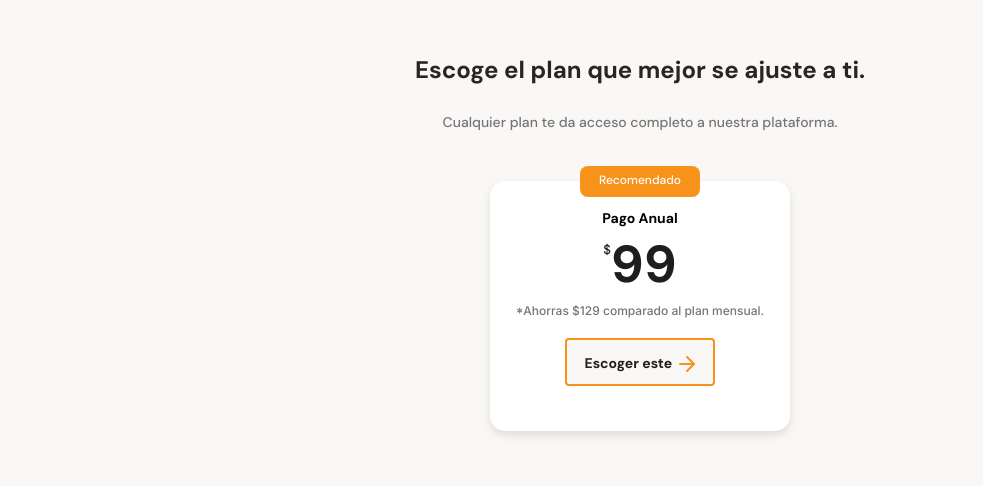
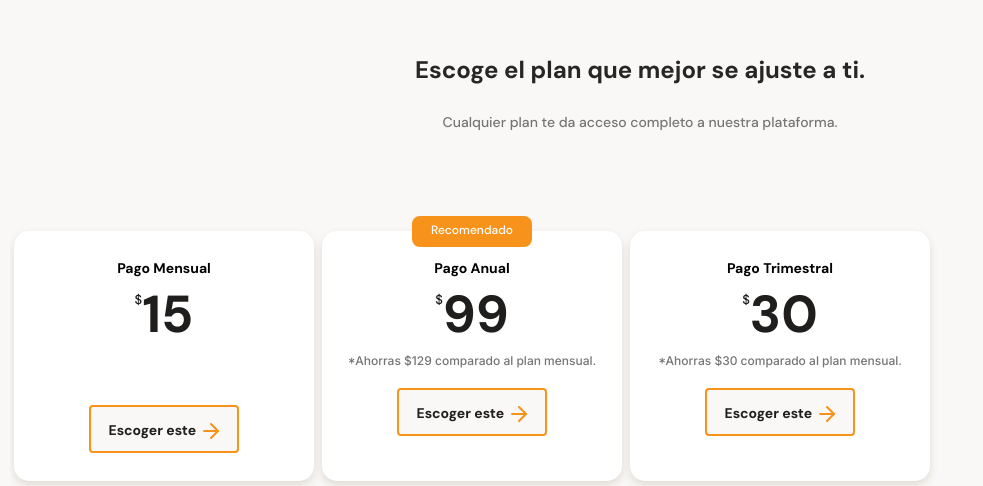
Before and after one commit to Yarce22/BatataBit, a plain HTML site: page index.html in a window 1280 px wide. Shown: the part 2311-2797 px from the top of the page, without its empty margins (0-983 px from the left). Drawn offline with Linux system fonts and the light colour scheme.

Commit message:
Se termino la ultima section y se agregaron los scroll con CSS

```diff
--- a/index.html
+++ b/index.html
@@ -28,6 +28,7 @@
                 <h2>Visibilizamos todas las tasas de cambio.</h2>
                 <p>Traemos información en tiempo real de las casas de cambio y las monedas más importantes del mundo.</p>
             </div>
+            <section class="table-container--slider">
                 <section class="main-tables-container">
                     <div class="main-currency-table">
                         <p class="currency-table--title">Monedas</p>
@@ -55,9 +56,9 @@
                             <p> <b>Actualizado:</b> 19 Julio 23:45</p>
                         </div>
                     </div>
-                <button class="arrow-right-container">
+                    <!-- <button class="arrow-right-container">
                             <span></span>
-                </button>
+                    </button> -->
                 </section>
                 <section class="main-tables-container-2">
                     <div class="main-commission-table">
@@ -85,9 +86,10 @@
                             <p> <b>Actualizado:</b> 19 Julio 23:45</p>
                         </div>
                     </div>
-                    <a href="" class="arrow-left-container">
+                    <!-- <button href="" class="arrow-left-container">
                         <span></span>
-                    </a>
+                    </button> -->
+                </section>
             </section>
         </section>
         <section class="main-product-detail">
@@ -135,11 +137,26 @@
             </div>
             <section class="plans-container--slider">
                 <article class="plans-container--card">
+                    <div class="plan-info-container">
+                        <h3 class="plan-card--title">Pago Mensual</h3>
+                        <p class="plan-card--price"><span>$</span>15</p>
+                        <button class="plan-card--ca plan-2">Escoger este <span></span></button>
+                    </div>
+                </article>
+                <article class="plans-container--card">
                     <p class="recommended">Recomendado</p>
                     <div class="plan-info-container">
                         <h3 class="plan-card--title">Pago Anual</h3>
                         <p class="plan-card--price"><span>$</span>99</p>
                         <pc class="plan-card--saving">*Ahorras $129 comparado al plan mensual.</pc>
+                        <button class="plan-card--ca">Escoger este <span></span></button>
+                    </div>
+                </article>
+                <article class="plans-container--card">
+                    <div class="plan-info-container">
+                        <h3 class="plan-card--title">Pago Trimestral</h3>
+                        <p class="plan-card--price"><span>$</span>30</p>
+                        <pc class="plan-card--saving">*Ahorras $30 comparado al plan mensual.</pc>
                         <button class="plan-card--ca">Escoger este <span></span></button>
                     </div>
                 </article>
--- a/style.css
+++ b/style.css
@@ -260,14 +260,20 @@ main {
 .main-tables-container,
 .main-tables-container-2 {
     display: block;
+    scroll-snap-align: center;
     position: relative;
 }
 
-.main-tables-container-2 {
-    display: none;
+.table-container--slider {
+    display: flex;
+    height: auto;
+    overflow-x: scroll;
+    overscroll-behavior-x: contain;
+    scroll-snap-type: x proximity;
+    margin: 0 40px;
 }
 
-.main-tables-container .arrow-right-container,
+/* .main-tables-container .arrow-right-container,
 .main-tables-container .arrow-left-container {
     position: absolute;
     top: 155px;
@@ -292,7 +298,7 @@ main {
     height: 16px;
     background: url('./assets/icons/right-arrow.svg') center/cover no-repeat;
     transform: rotate(180deg);
-}
+} */
 
 .main-product-detail {
     position: relative;
@@ -435,13 +441,23 @@ background: url('./assets/imgs/bitcoinbaby.jpg') center/cover no-repeat;
     color: #757575;
 }
 
+.plans-container--slider{
+    display: flex;
+    height: 316px;
+    overflow-x: scroll;
+    overscroll-behavior-x: contain;
+    scroll-snap-type: x proximity;
+    margin: 0 10px;
+}
+
 .plans-container--card {
     position: relative;
+    scroll-snap-align: center;
     width: 60%;
     min-width: 190px;
     max-width: 300px;
     height: 250px;
-    margin: 50px auto 0;
+    margin: 50px 4px 0;
     padding: 0 15px;
     background-color: var(--just-white);
     border-radius: 15px;
@@ -501,6 +517,10 @@ background: url('./assets/imgs/bitcoinbaby.jpg') center/cover no-repeat;
     color: var(--warm-black);
 }
 
+.plan-2 {
+    margin-top: 52px
+}
+
 .plan-card--ca span {
     display: inline-block;
     width: 20px;
```
Lines whose indentation alone changed are shown as unchanged.
